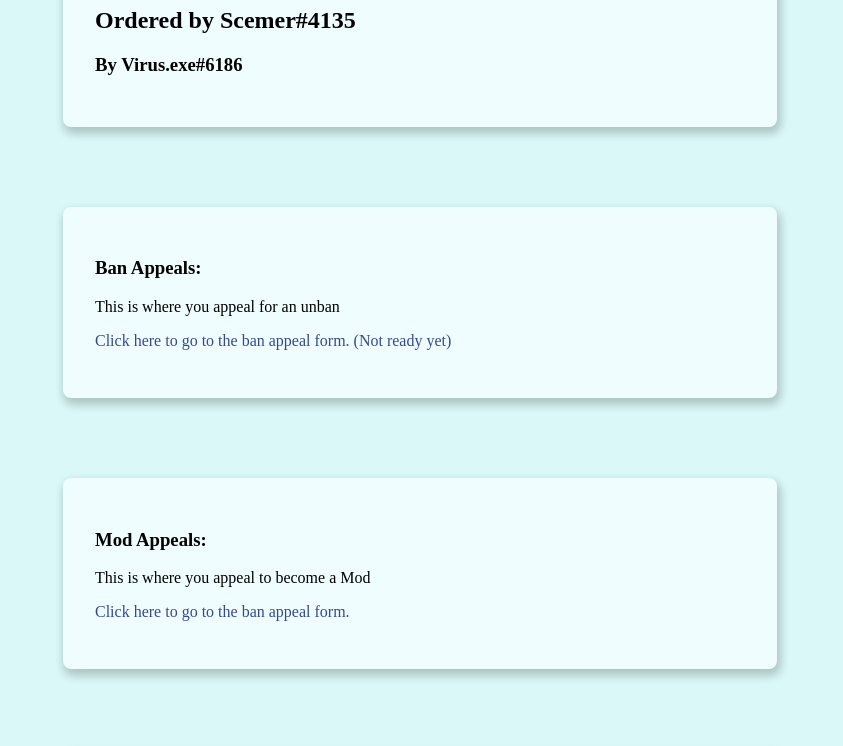
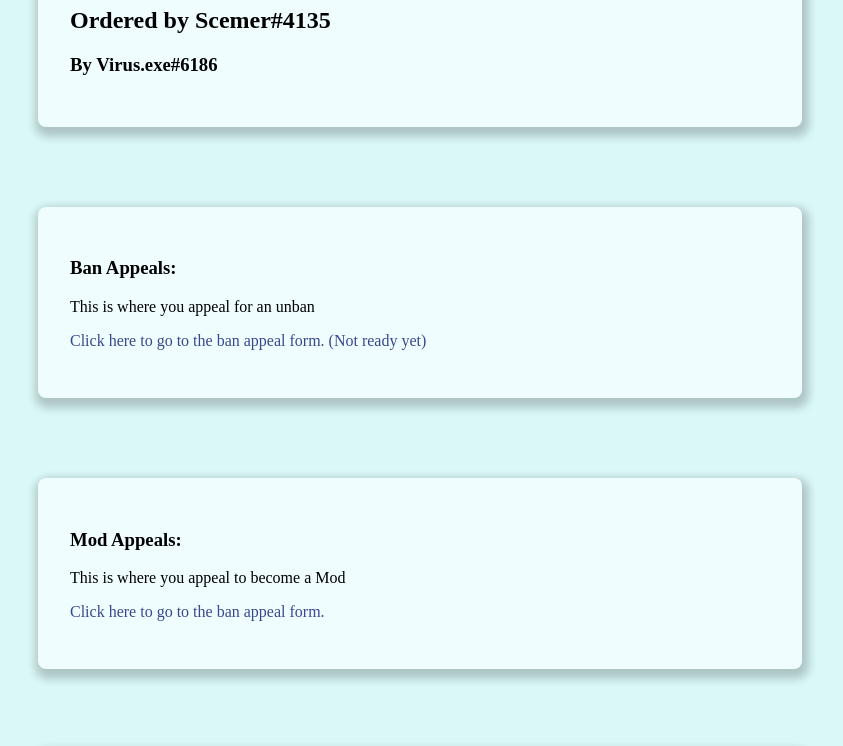
Before and after one commit to Danx3mer/Luffy-Yes-Appeals, a plain HTML site: page index.html in a window 1280 px wide. Shown: the part 185-931 px from the top of the page, without its empty margins (220-1063 px from the left). Drawn offline with Linux system fonts and the light colour scheme.

Commit message:
Font update

```diff
--- a/index.html
+++ b/index.html
@@ -4,20 +4,21 @@
 
     <meta name="viewport" content="width=device-width, initial-scale=1">
     <style type="text/css">
+
     body {
         background-color: #d9f8f7;
         margin: 0;
         padding: 0;
-        font-family: "Cursive", "Cursive", "Cursive", "Cursive", "Cursive", "Cursive", "Cursive", "Cursive", "Cursive";
+        font-family: "sans-serif", "sans-serif", "sans-serif", "sans-serif", "sans-serif", "sans-serif", "sans-serif", "sans-serif", "sans-serif";
 
     }
     div {
-        width: 650px;
+        width: 700px;
         margin: 5em auto;
         padding: 2em;
         background-color: #effdff;
         border-radius: 0.5em;
-        box-shadow: 2px 5px 9px 2px rgba(0,0,0,0.20);
+        box-shadow: 2px 5px 9px 5px rgba(0,0,0,0.20);
     }
     a:link, a:visited {
         color: #38488f;
@@ -27,8 +28,8 @@
         div {
             margin: 0 auto;
             width: auto;
-        }
-    }
+	    }
+	}
     </style>
 <style data-styled="active" data-styled-version="5.3.0"></style></head>
 
```
